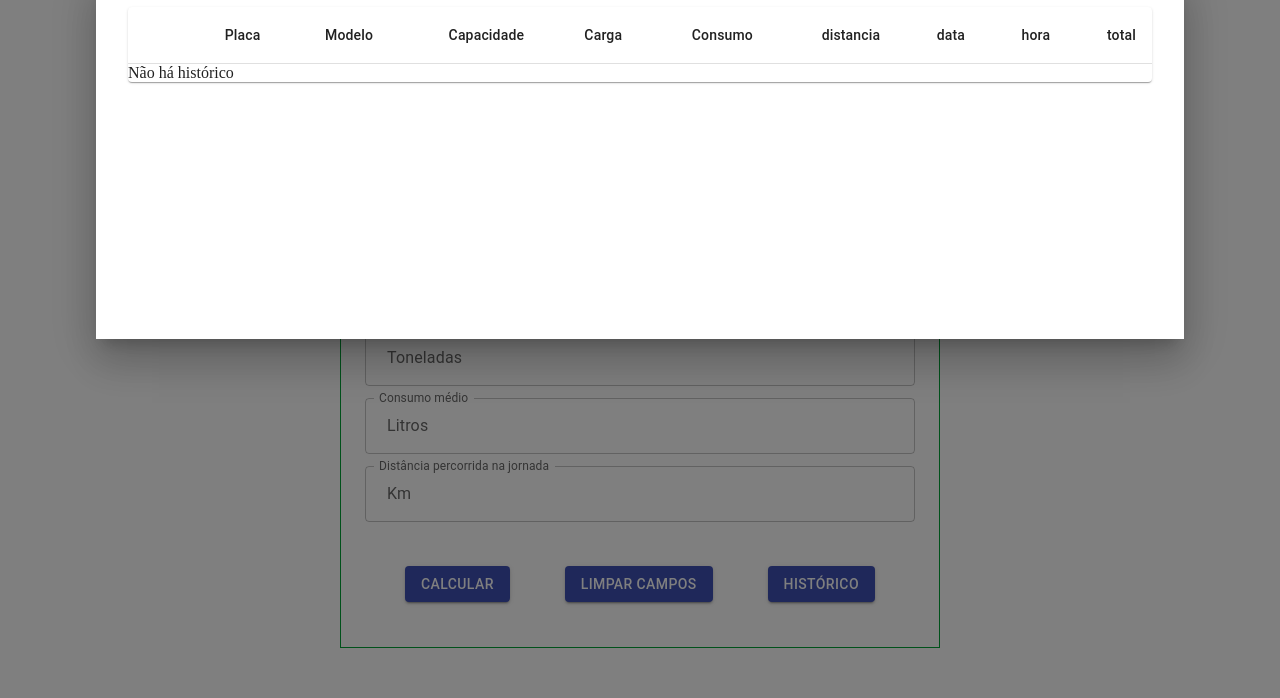
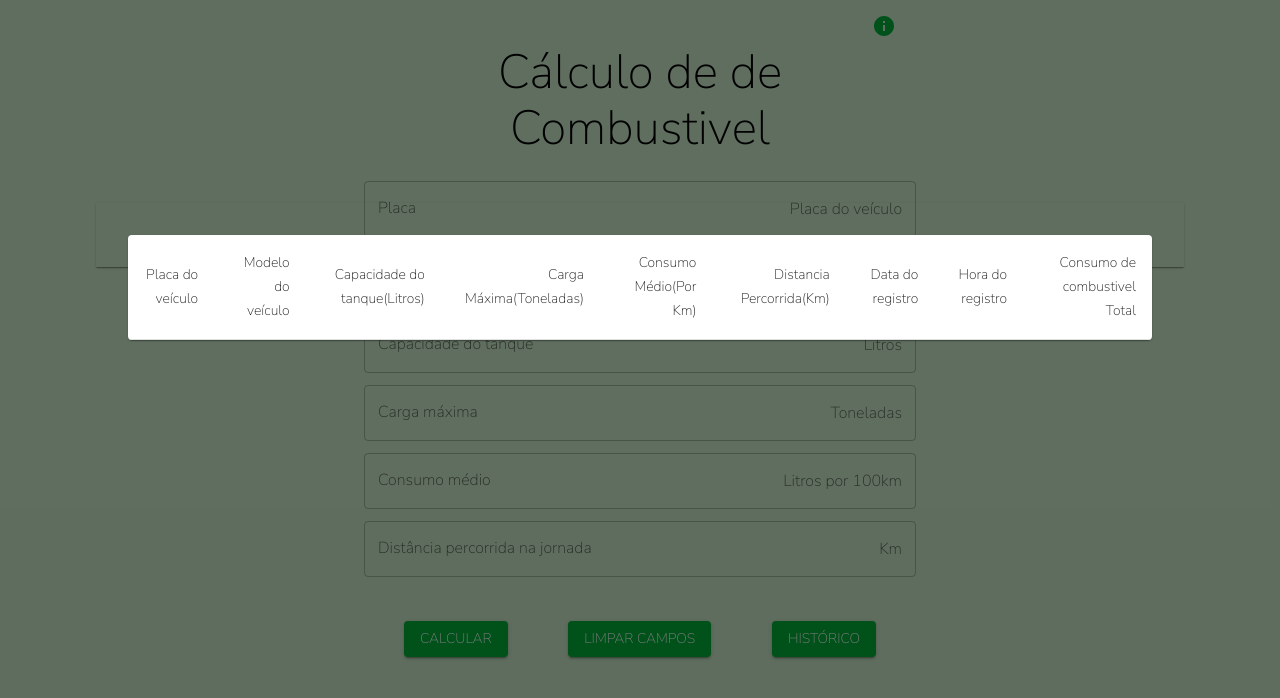
Before and after one commit to Matheusvicentesn/PS-TMR, a React (Vite) app: page / in a window 1280 px wide. Both pictures are taken after a click on the button "HISTÓRICO". Shown: the top 698 px of the page. Built offline with nearby package versions, Linux system fonts and the light colour scheme.

Commit message:
feature: final adjustments css and typing values

```diff
--- a/index.html
+++ b/index.html
@@ -3,6 +3,12 @@
   <head>
     <meta charset="UTF-8" />
     <meta name="viewport" content="width=device-width, initial-scale=1.0" />
+    <link rel="preconnect" href="https://fonts.googleapis.com" />
+    <link rel="preconnect" href="https://fonts.gstatic.com" crossorigin />
+    <link
+      href="https://fonts.googleapis.com/css2?family=Nunito+Sans:wght@200&display=swap"
+      rel="stylesheet"
+    />
     <title>TRM</title>
   </head>
   <body>
--- a/src/App.tsx
+++ b/src/App.tsx
@@ -1,26 +1,30 @@
-import { createTheme, ThemeProvider } from "@mui/material";
+import { createTheme, GlobalStyles, ThemeProvider } from "@mui/material";
 import { Home } from "./pages/Home";
 
 function App() {
-  const theme = createTheme({
+  const themeColors = createTheme({
     palette: {
       primary: {
-        light: "#757ce8",
-        main: "#3f50b5",
-        dark: "#002884",
-        contrastText: "#fff",
+        light: "#00A335",
+        main: "#00A335",
+        dark: "#00A335",
+        contrastText: "#FFFFFF",
       },
       secondary: {
-        light: "#ff7961",
-        main: "#f44336",
-        dark: "#ba000d",
-        contrastText: "#000",
+        light: "#00A335",
+        main: "#00A335",
+        dark: "#00A335",
+        contrastText: "#00A335",
       },
+    },
+    typography: {
+      fontFamily: ["Nunito Sans", "sans-serif"].join(","),
     },
   });
   return (
     <div className="App">
-      <ThemeProvider theme={theme}>
+      <ThemeProvider theme={themeColors}>
+        <GlobalStyles styles={{ body: { backgroundColor: "#bedcbc" } }} />
         <Home></Home>
       </ThemeProvider>
     </div>
--- a/src/components/Form.tsx
+++ b/src/components/Form.tsx
@@ -11,14 +11,25 @@ export const FormCalc = () => {
     initialValues: {
       placa: "",
       modelo: "",
+      // @ts-ignore
       capacidade: "",
+      // @ts-ignore
       carga: "",
+      // @ts-ignore
       consumo: "",
+      // @ts-ignore
       distancia: "",
     },
     validationSchema: validations,
 
-    onSubmit: (values) => {
+    onSubmit: (values: {
+      carga: number;
+      distancia: number;
+      consumo: number;
+      capacidade: number;
+      placa: string;
+      modelo: string;
+    }) => {
       const total = calc(values);
       setResul(total);
       saveLocalStorage(values, total);
@@ -34,6 +45,11 @@ export const FormCalc = () => {
           label="Placa"
           fullWidth
           margin="dense"
+          InputProps={{
+            endAdornment: (
+              <InputAdornment position="end">Placa do veículo</InputAdornment>
+            ),
+          }}
           onChange={formik.handleChange}
           error={formik.touched.placa && Boolean(formik.errors.placa)}
           helperText={formik.touched.placa && formik.errors.placa}
@@ -45,6 +61,11 @@ export const FormCalc = () => {
           label="Modelo"
           fullWidth
           margin="dense"
+          InputProps={{
+            endAdornment: (
+              <InputAdornment position="end">Modelo do veículo</InputAdornment>
+            ),
+          }}
           onChange={formik.handleChange}
           error={formik.touched.modelo && Boolean(formik.errors.modelo)}
           helperText={formik.touched.modelo && formik.errors.modelo}
@@ -58,7 +79,7 @@ export const FormCalc = () => {
           fullWidth
           margin="dense"
           InputProps={{
-            startAdornment: (
+            endAdornment: (
               <InputAdornment position="end">Litros</InputAdornment>
             ),
           }}
@@ -75,7 +96,7 @@ export const FormCalc = () => {
           fullWidth
           margin="dense"
           InputProps={{
-            startAdornment: (
+            endAdornment: (
               <InputAdornment position="end">Toneladas</InputAdornment>
             ),
           }}
@@ -91,8 +112,8 @@ export const FormCalc = () => {
           fullWidth
           margin="dense"
           InputProps={{
-            startAdornment: (
-              <InputAdornment position="end">Litros</InputAdornment>
+            endAdornment: (
+              <InputAdornment position="end">Litros por 100km</InputAdornment>
             ),
           }}
           onChange={formik.handleChange}
@@ -108,7 +129,7 @@ export const FormCalc = () => {
           margin="dense"
           fullWidth
           InputProps={{
-            startAdornment: <InputAdornment position="end">Km</InputAdornment>,
+            endAdornment: <InputAdornment position="end">Km</InputAdornment>,
           }}
           onChange={formik.handleChange}
           error={formik.touched.distancia && Boolean(formik.errors.distancia)}
--- a/src/components/Modal.tsx
+++ b/src/components/Modal.tsx
@@ -1,16 +1,22 @@
 import { Backdrop, Fade, Modal } from "@mui/material";
 import { Box } from "@mui/system";
 
-export const Modald = (props: any) => {
+export const Modald = (props: {
+  aberto: boolean;
+  fechado: any;
+  children: string | JSX.Element | JSX.Element[];
+  height: number;
+  bgcolor: boolean;
+}) => {
   const style = {
     position: "absolute" as "absolute",
-    top: "20%",
+    top: "30%",
     left: "50%",
     transform: "translate(-50%, -50%)",
     width: "80%",
-    height: 300,
-    bgcolor: "background.paper",
-    boxShadow: 24,
+    height: props.height,
+    bgcolor: props.bgcolor === false ? "" : "background.paper",
+    boxShadow: 1,
     p: 4,
   };
 
@@ -27,16 +33,14 @@ export const Modald = (props: any) => {
           slots={{ backdrop: Backdrop }}
           slotProps={{
             backdrop: {
-              timeout: 500,
+              timeout: 1000,
             },
           }}
           sx={{
             mb: 2,
             display: "flex",
             flexDirection: "column",
-
             overflowY: "scroll",
-            // justifyContent="flex-end" # DO NOT USE THIS WITH 'scroll'
           }}
         >
           <Fade in={props.aberto}>
--- a/src/components/Table.tsx
+++ b/src/components/Table.tsx
@@ -6,6 +6,7 @@ import {
   TableContainer,
   TableHead,
   TableRow,
+  Typography,
 } from "@mui/material";
 
 export const HistoryTable = () => {
@@ -15,21 +16,19 @@ export const HistoryTable = () => {
       <Table sx={{ minWidth: 650 }} aria-label="simple table">
         <TableHead>
           <TableRow>
-            <TableCell align="right">Placa</TableCell>
-            <TableCell align="right">Modelo</TableCell>
-            <TableCell align="right">Capacidade</TableCell>
-            <TableCell align="right">Carga</TableCell>
-            <TableCell align="right">Consumo</TableCell>
-            <TableCell align="right">distancia</TableCell>
-            <TableCell align="right">data</TableCell>
-            <TableCell align="right">hora</TableCell>
-            <TableCell align="right">total</TableCell>
+            <TableCell align="right">Placa do veículo</TableCell>
+            <TableCell align="right">Modelo do veículo</TableCell>
+            <TableCell align="right">Capacidade do tanque(Litros)</TableCell>
+            <TableCell align="right">Carga Máxima(Toneladas)</TableCell>
+            <TableCell align="right">Consumo Médio(Por Km)</TableCell>
+            <TableCell align="right">Distancia Percorrida(Km)</TableCell>
+            <TableCell align="right">Data do registro</TableCell>
+            <TableCell align="right">Hora do registro</TableCell>
+            <TableCell align="right">Consumo de combustivel Total</TableCell>
           </TableRow>
         </TableHead>
         <TableBody>
-          {history.length <= 0
-            ? "Não há histórico"
-            : history?.map((row: any) => (
+          {history?.map((row: any) => (
             <TableRow
               key={row.id}
               sx={{ "&:last-child td, &:last-child th": { border: 0 } }}
--- a/src/pages/Home.tsx
+++ b/src/pages/Home.tsx
@@ -22,13 +22,9 @@ export const Home = () => {
   const handleCloseInfo = () => {
     setOpenInfo(false);
   };
-
   return (
     <>
-      <Container
-        maxWidth="sm"
-        sx={{ border: 1, borderColor: "#00A335", height: "80vh" }}
-      >
+      <Container maxWidth="sm" sx={{ height: "90vh", borderRadius: "16px" }}>
         <Box sx={{ flexDirection: "row-reverse" }} display="flex">
           <Button onClick={handleOpenInfo}>
             <InfoIcon color="secondary"></InfoIcon>
@@ -36,7 +32,7 @@ export const Home = () => {
         </Box>
 
         <Typography variant="h3" gutterBottom align="center">
-          Calcule
+          Cálculo de de Combustivel
         </Typography>
         <FormCalc></FormCalc>
         <Box
@@ -51,6 +47,7 @@ export const Home = () => {
             color="primary"
             variant="contained"
             type="submit"
+            size="medium"
           >
             Calcular
           </Button>
@@ -59,12 +56,14 @@ export const Home = () => {
             color="primary"
             variant="contained"
             type="reset"
+            size="medium"
           >
             Limpar Campos
           </Button>
           <Button
             color="primary"
             variant="contained"
+            size="medium"
             onClick={() => {
               handleOpen();
             }}
@@ -72,12 +71,23 @@ export const Home = () => {
             Histórico
           </Button>
         </Box>
-        <Modald aberto={open} fechado={handleClose}>
+        <Modald aberto={open} fechado={handleClose} height={0} bgcolor={false}>
           <HistoryTable></HistoryTable>
         </Modald>
-        <Modald aberto={openInfo} fechado={handleCloseInfo}>
+        <Modald
+          aberto={openInfo}
+          fechado={handleCloseInfo}
+          height={150}
+          bgcolor={true}
+        >
           <Typography variant="h3" gutterBottom align="center">
-            Seja bem vindo
+            Informações
+          </Typography>
+          <Typography variant="inherit" gutterBottom align="center">
+            Em caso de dúvidas estamos sempre próximos pelo e-mail de contato:{" "}
+            <a href="mailto:contato@matheusvicente.dev.br">
+              contato@matheusvicente.dev.br
+            </a>
           </Typography>
         </Modald>
       </Container>
--- a/src/utils/calc.ts
+++ b/src/utils/calc.ts
@@ -1,4 +1,8 @@
-export function calc(values: any) {
+export function calc(values: {
+  carga: number;
+  distancia: number;
+  consumo: number;
+}) {
   let carga = values.carga;
   let distancia = values.distancia;
   let consumo = values.consumo;
@@ -6,6 +10,5 @@ export function calc(values: any) {
   let kilo_por_km = carga / (distancia * 0.001);
   let litros_tonelada_km = (consumo * 1000) / (kilo_por_km * 1000);
 
-
   return litros_tonelada_km;
 }
--- a/src/utils/localStorage.ts
+++ b/src/utils/localStorage.ts
@@ -1,6 +1,16 @@
 import { formattedDate } from "./dateFormat";
 
-export function saveLocalStorage(values: any, calc: number) {
+export function saveLocalStorage(
+  values: {
+    carga: number;
+    distancia: number;
+    consumo: number;
+    capacidade: number;
+    placa: string;
+    modelo: string;
+  },
+  calc: number
+) {
   const history = JSON.parse(localStorage.getItem("history") || "[]");
   const id = "id" + new Date().getTime();
   const date = formattedDate();
```
Lines whose indentation alone changed are shown as unchanged.
